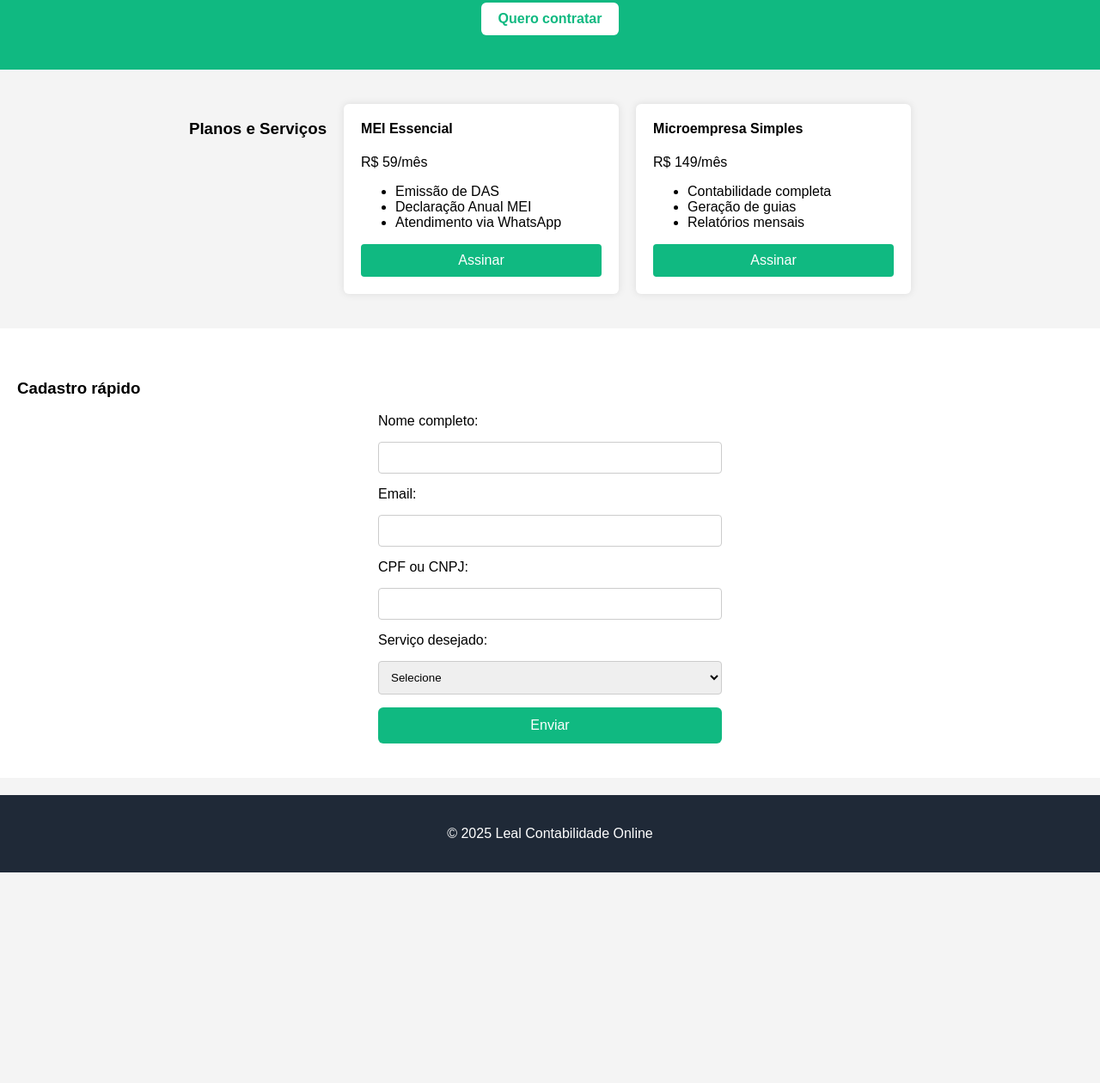
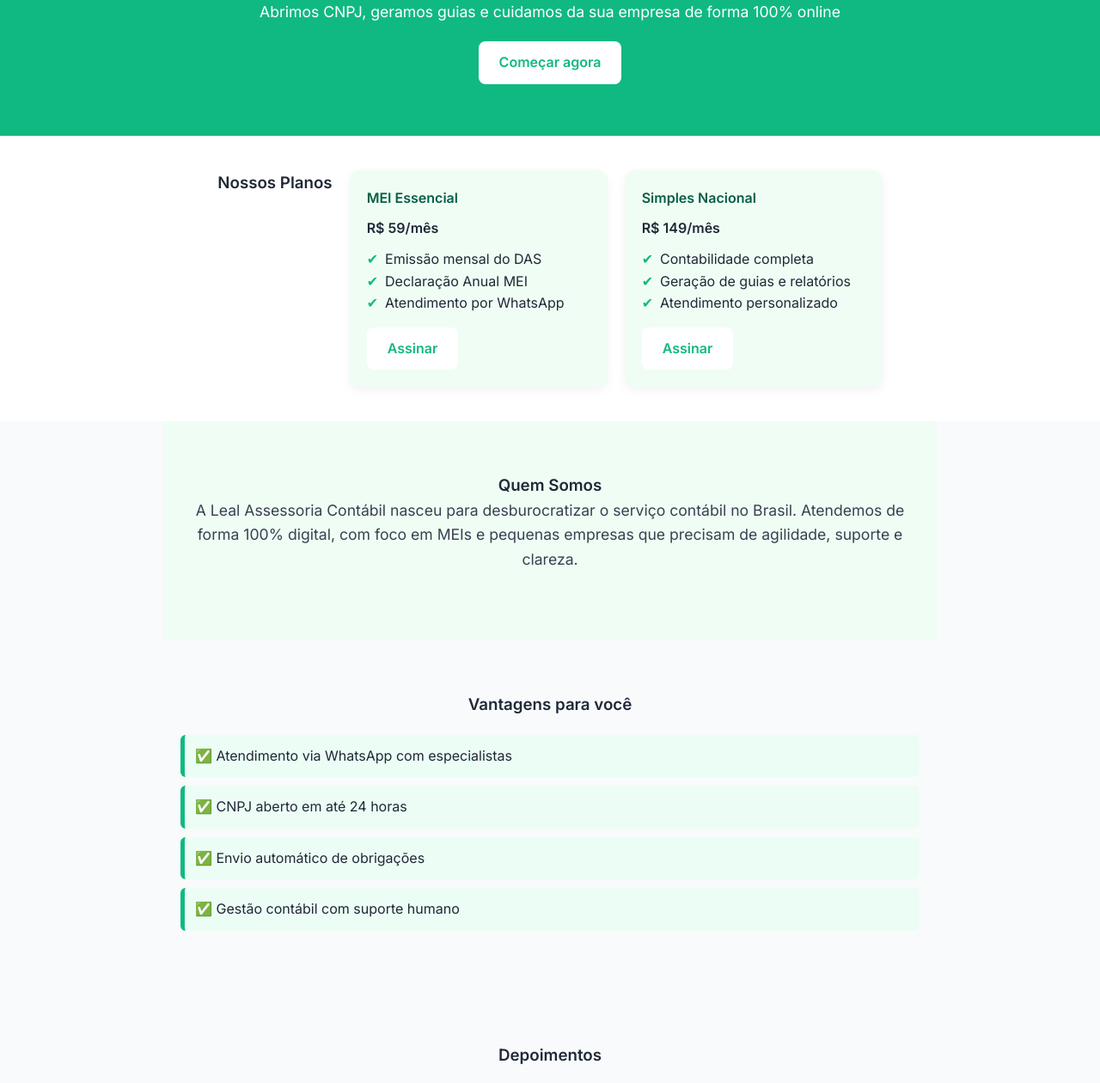
Before and after one commit to malemos/leal-site, a plain HTML site: page index.html in a window 1280 px wide. Shown: the part 313-1573 px from the top of the page at 86% size. Before the commit the page ends 1328 px from the top, so only its background shows below. Drawn offline with Linux system fonts and the light colour scheme.

Commit message:
Pagina de cadastro

```diff
--- a/index.html
+++ b/index.html
@@ -1,4 +1,3 @@
-
 <!DOCTYPE html>
 <html lang="pt-br">
 <head>
@@ -6,69 +5,72 @@
   <meta name="viewport" content="width=device-width, initial-scale=1.0" />
   <title>Leal Contabilidade Online</title>
   <link rel="stylesheet" href="styles.css" />
+  <link href="https://fonts.googleapis.com/css2?family=Inter:wght@400;600&display=swap" rel="stylesheet">
 </head>
 <body>
   <header>
     <h1>Leal Contabilidade Online</h1>
-    <p>Soluções contábeis digitais para MEIs e pequenas empresas</p>
+    <p>Soluções digitais e descomplicadas para MEIs e pequenas empresas</p>
   </header>
 
   <section class="hero">
-    <h2>Contrate sua contabilidade 100% online</h2>
-    <p>Abrimos CNPJ, fazemos declarações e cuidamos de tudo para você!</p>
-    <a href="#form" class="btn">Quero contratar</a>
+    <h2>Simplifique sua contabilidade</h2>
+    <p>Abrimos CNPJ, geramos guias e cuidamos da sua empresa de forma 100% online</p>
+    <a href="cadastro.html" class="btn">Começar agora</a>
   </section>
 
   <section class="plans">
-    <h3>Planos e Serviços</h3>
+    <h3>Nossos Planos</h3>
     <div class="plan-card">
       <h4>MEI Essencial</h4>
-      <p>R$ 59/mês</p>
+      <p><strong>R$ 59/mês</strong></p>
       <ul>
-        <li>Emissão de DAS</li>
+        <li>Emissão mensal do DAS</li>
         <li>Declaração Anual MEI</li>
-        <li>Atendimento via WhatsApp</li>
+        <li>Atendimento por WhatsApp</li>
       </ul>
-      <a href="#form" class="btn">Assinar</a>
+      <a href="cadastro.html" class="btn">Assinar</a>
     </div>
     <div class="plan-card">
-      <h4>Microempresa Simples</h4>
-      <p>R$ 149/mês</p>
+      <h4>Simples Nacional</h4>
+      <p><strong>R$ 149/mês</strong></p>
       <ul>
         <li>Contabilidade completa</li>
-        <li>Geração de guias</li>
-        <li>Relatórios mensais</li>
+        <li>Geração de guias e relatórios</li>
+        <li>Atendimento personalizado</li>
       </ul>
-      <a href="#form" class="btn">Assinar</a>
+      <a href="cadastro.html" class="btn">Assinar</a>
     </div>
   </section>
 
-  <section class="form-section" id="form">
-    <h3>Cadastro rápido</h3>
-    <form action="#" method="POST">
-      <label>Nome completo:</label>
-      <input type="text" name="nome" required />
+  <section class="about" style="background: #f0fdf4;">
+    <h3>Quem Somos</h3>
+    <p>A Leal Assessoria Contábil nasceu para desburocratizar o serviço contábil no Brasil. Atendemos de forma 100% digital, com foco em MEIs e pequenas empresas que precisam de agilidade, suporte e clareza.</p>
+  </section>
 
-      <label>Email:</label>
-      <input type="email" name="email" required />
+  <section class="benefits">
+    <h3>Vantagens para você</h3>
+    <ul>
+      <li>✅ Atendimento via WhatsApp com especialistas</li>
+      <li>✅ CNPJ aberto em até 24 horas</li>
+      <li>✅ Envio automático de obrigações</li>
+      <li>✅ Gestão contábil com suporte humano</li>
+    </ul>
+  </section>
 
-      <label>CPF ou CNPJ:</label>
-      <input type="text" name="cpfcnpj" required />
+  <section class="testimonials" style="background: #f9fafb;">
+    <h3>Depoimentos</h3>
+    <blockquote>"Excelente atendimento, tudo resolvido com rapidez e clareza. Recomendo!" – Fernanda L.</blockquote>
+    <blockquote>"Nunca imaginei que abrir meu MEI seria tão fácil. Obrigado, Leal!" – Ricardo S.</blockquote>
+  </section>
 
-      <label>Serviço desejado:</label>
-      <select name="servico" required>
-        <option value="">Selecione</option>
-        <option value="mei">Contabilidade MEI</option>
-        <option value="simples">Microempresa Simples</option>
-        <option value="irpf">Imposto de Renda Pessoa Física</option>
-      </select>
-
-      <button type="submit">Enviar</button>
-    </form>
+  <section class="cta-final">
+    <h3>Pronto para simplificar sua contabilidade?</h3>
+    <a href="cadastro.html" class="btn">Começar agora</a>
   </section>
 
   <footer>
-    <p>&copy; 2025 Leal Contabilidade Online</p>
+    <p>&copy; 2025 Leal Assessoria Contábil • CNPJ 00.000.000/0001-00</p>
   </footer>
 </body>
 </html>
--- a/styles.css
+++ b/styles.css
@@ -1,88 +1,200 @@
+@import url('https://fonts.googleapis.com/css2?family=Inter:wght@400;600&display=swap');
 
-body {
-  font-family: sans-serif;
-  background: #f4f4f4;
+* {
+  box-sizing: border-box;
+  font-family: 'Inter', sans-serif;
   margin: 0;
   padding: 0;
 }
+
+body {
+  background: #f9fafb;
+  color: #1f2937;
+  line-height: 1.6;
+}
+
 header {
   background: #064e3b;
   color: white;
-  padding: 20px;
   text-align: center;
+  padding: 50px 20px;
 }
+
+header h1 {
+  font-size: 2.2rem;
+  margin-bottom: 10px;
+}
+
+header p {
+  font-size: 1rem;
+  opacity: 0.9;
+}
+
 .hero {
   background: #10b981;
   color: white;
-  padding: 40px 20px;
   text-align: center;
+  padding: 60px 20px;
 }
-.hero .btn {
+
+.hero h2 {
+  font-size: 2rem;
+  margin-bottom: 10px;
+}
+
+.hero p {
+  font-size: 1.1rem;
+  margin-bottom: 20px;
+}
+
+.btn {
   background: white;
   color: #10b981;
-  padding: 10px 20px;
+  padding: 12px 24px;
+  border-radius: 8px;
+  font-weight: bold;
+  text-decoration: none;
+  transition: background 0.3s ease, color 0.3s ease;
   display: inline-block;
-  margin-top: 20px;
-  text-decoration: none;
-  font-weight: bold;
-  border-radius: 6px;
 }
+
+.btn:hover {
+  background: #059669;
+  color: white;
+}
+
 .plans {
   display: flex;
   justify-content: center;
   flex-wrap: wrap;
   gap: 20px;
   padding: 40px 20px;
+  background: #ffffff;
 }
+
 .plan-card {
-  background: white;
+  background: #f0fdf4;
   padding: 20px;
-  border-radius: 6px;
-  box-shadow: 0 0 10px rgba(0,0,0,0.1);
-  width: 280px;
+  border-radius: 12px;
+  box-shadow: 0 4px 12px rgba(0,0,0,0.05);
+  width: 300px;
+  text-align: left;
 }
+
 .plan-card h4 {
   margin-top: 0;
+  color: #065f46;
 }
-.plan-card .btn {
+
+.plan-card p {
+  font-weight: bold;
+  margin: 10px 0;
+}
+
+.plan-card ul {
+  list-style: none;
+  padding: 0;
+  margin-bottom: 15px;
+}
+
+.plan-card ul li::before {
+  content: '✔';
+  color: #10b981;
+  margin-right: 8px;
+}
+
+.about, .benefits, .testimonials, .cta-final {
+  padding: 60px 20px;
+  max-width: 900px;
+  margin: auto;
+  text-align: center;
+}
+
+.about p, .testimonials blockquote {
+  font-size: 1.1rem;
+  color: #374151;
+  margin-bottom: 20px;
+}
+
+.benefits ul {
+  list-style: none;
+  padding: 0;
+  margin-top: 20px;
+  text-align: left;
+}
+
+.benefits li {
+  background: #ecfdf5;
+  padding: 12px;
+  border-left: 5px solid #10b981;
+  margin-bottom: 10px;
+  border-radius: 6px;
+}
+
+.testimonials blockquote {
+  font-style: italic;
+  border-left: 4px solid #10b981;
+  padding-left: 16px;
+  margin: 20px auto;
+  max-width: 600px;
+  color: #444;
+}
+
+.cta-final {
   background: #10b981;
   color: white;
-  padding: 10px;
-  text-decoration: none;
-  border-radius: 4px;
-  display: block;
-  text-align: center;
-  margin-top: 10px;
 }
-.form-section {
-  padding: 40px 20px;
-  background: white;
+
+.cta-final h3 {
+  margin-bottom: 20px;
 }
-form {
-  max-width: 400px;
-  margin: auto;
-  display: flex;
-  flex-direction: column;
-  gap: 15px;
-}
-input, select {
-  padding: 10px;
-  border: 1px solid #ccc;
-  border-radius: 4px;
-}
-button {
-  background: #10b981;
-  color: white;
-  padding: 12px;
-  font-size: 16px;
-  border: none;
-  border-radius: 6px;
-  cursor: pointer;
-}
+
 footer {
   background: #1f2937;
   color: white;
   text-align: center;
-  padding: 20px;
-  margin-top: 20px;
+  padding: 30px;
+  font-size: 0.9rem;
 }
+
+.form-section {
+  background: #ffffff;
+  padding: 60px 20px;
+  max-width: 600px;
+  margin: 40px auto;
+  border-radius: 12px;
+  box-shadow: 0 4px 12px rgba(0,0,0,0.05);
+}
+
+form {
+  display: flex;
+  flex-direction: column;
+  gap: 16px;
+}
+
+label {
+  font-weight: 600;
+}
+
+input, select, textarea {
+  padding: 12px;
+  border-radius: 6px;
+  border: 1px solid #ccc;
+  font-size: 1rem;
+  width: 100%;
+}
+
+button {
+  background: #10b981;
+  color: white;
+  font-weight: bold;
+  padding: 12px;
+  border: none;
+  border-radius: 6px;
+  cursor: pointer;
+  transition: background 0.3s ease;
+}
+
+button:hover {
+  background: #059669;
+}
```
Also changed, not shown: cadastro.html (added, +100 -0 lines).
